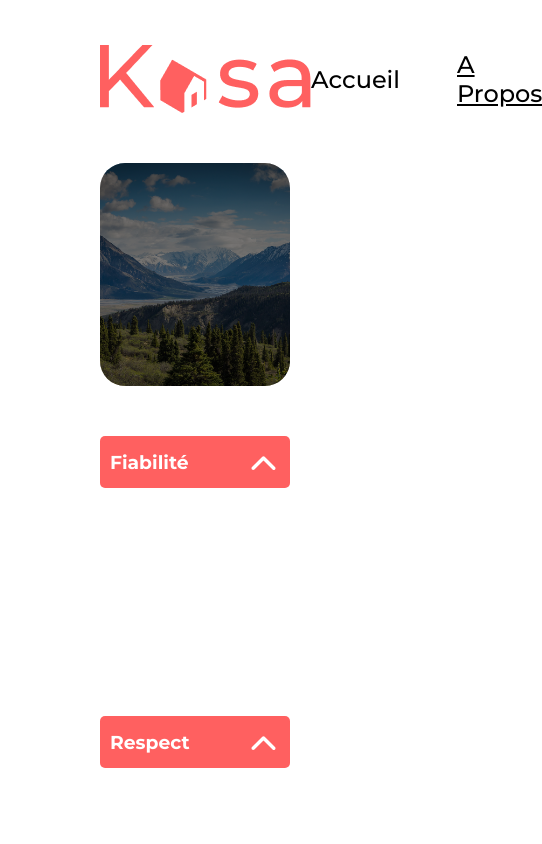
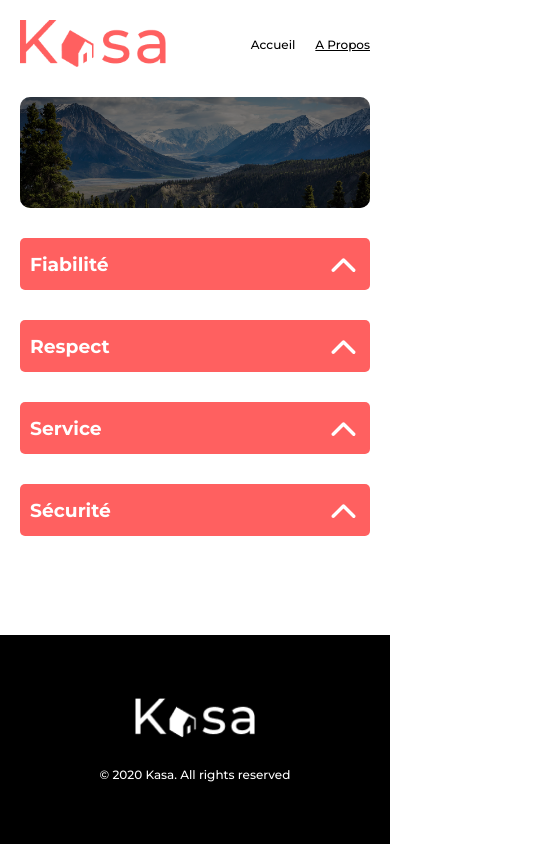
Before and after one commit to Bassary/Kasa, a React (Vite) app: page /about in a window 390 px wide. Shown: the top 844 px of the page, 542 px wide, since content can reach past the window. Built offline with nearby package versions, Linux system fonts and the light colour scheme.

Commit message:
ajout du media query dans main.scss et création de la redirection vers page 404 si logement non disponible

```diff
--- a/src/App.jsx
+++ b/src/App.jsx
@@ -18,6 +18,7 @@ function App() {
       <Route path='/logement/:id' element={<Logements />}></Route>
       <Route path='/about' element={<About />}/>
       <Route path='*' element={<NotFoundPage />}/>
+      <Route path='/error' element={<NotFoundPage />}></Route>
      </Routes>
      <Footer />
     </div>
--- a/src/components/Card.jsx
+++ b/src/components/Card.jsx
@@ -7,8 +7,8 @@ function Card () {
         <div className='card-grid'>
             {Data && Data.map( data => {
                 return (
-                    <Link to={`/logement/${data.id}`}>
-                    <div className='card' id={data.id} key={data.id}>
+                    <Link to={`/logement/${data.id}`} key={data.id}>
+                    <div className='card' id={data.id}>
                         <img className='card__img' src={data.cover} alt='location'/>
                         <h3 className='card__shadow--title'>{data.title}</h3>
                     </div>
--- a/src/components/RatingStar.jsx
+++ b/src/components/RatingStar.jsx
@@ -2,9 +2,9 @@ function RatingStar({note}) {
     const stars =[]
     for (let i = 0; i < 5; i++) {
         if (i < note) {
-            stars.push(<img src="../src/assets/star-active.svg"/>)
+            stars.push(<img key={i} src="../src/assets/star-active.svg" alt="notation"/>)
         } else {
-            stars.push(<img src="../src/assets/star-default.svg"/>)
+            stars.push(<img key={i} src="../src/assets/star-default.svg" alt="notation"/>)
         }
     }
 
--- a/src/components/pages/Logements.jsx
+++ b/src/components/pages/Logements.jsx
@@ -1,8 +1,9 @@
-import { useParams } from 'react-router-dom';
+import { useParams, useNavigate } from 'react-router-dom';
 import Data from '../../back-end-data.json';
 import Carousel from '../Carousel';
 import '../style/Carousel.scss';
 import { useState } from 'react';
+import { useEffect } from 'react';
 import Dropdown from '../Dropdown';
 import RatingStar from '../RatingStar';
 import '../style/Logements.scss'
@@ -10,8 +11,25 @@ import '../style/Carousel.scss'
 
 function Logements() {
     const { id } = useParams();
-    const logement = Data.find((logement) => logement.id === id);
+    const navigate = useNavigate();
+    const [logement, setLogement] = useState(null)
+
+    useEffect(() => {
+        const logement = Data.find((logement) => logement.id === id);
+        if (!logement) {
+            navigate('/error')
+        } else {
+            setLogement(logement)
+        }
+
+    }, [id, navigate]);
+
     const [slide, setSlide] = useState(0);
+
+    if (!logement) {
+        return null;
+    }
+
     const total = logement.pictures.length
 
     const nextSlide = () => {
@@ -48,7 +66,7 @@ function Logements() {
                     </div>
                 </div>
 
-                <div className='section-dropdown'>
+                <div className='row'>
                     <Dropdown title="Description">{logement.description}</Dropdown>
                     <Dropdown title="Équipements">
                         <ul className='list'>{logement.equipments.map((list, index) =>(
--- a/src/components/style/Dropdown.scss
+++ b/src/components/style/Dropdown.scss
@@ -12,14 +12,15 @@
     align-items: center;
 }
 
-.section-dropdown {
+.row {
     display: flex;
     gap: 50px;
+}
+
 
 .dropdown-container {
-
-        @include dropdown-column;
-
+    width: 100%;
+    max-width: 1256px;
 
     .dropdown {
         background-color: $main-color;
@@ -38,7 +39,6 @@
 
             &--open {
                 transform: rotate(-180deg);
-
             }
         }
 
@@ -47,17 +47,16 @@
             opacity: 0;
             transform: translateY(-60px);
             transition: all 0.3s ease-in-out;
+            height: 0px;
 
             &--open {
                 @include dropdown;
                 opacity: 1;
                 transform: translateY(0px);
-                    margin-bottom: 70px;
+                margin-bottom: 20px;
+                height: fit-content;
             }
         }
     }
 
 }
-
-
-}
--- a/src/components/style/main.scss
+++ b/src/components/style/main.scss
@@ -52,16 +52,6 @@ $background-card-color: #F6F6F6;
     background-color: $background-card-color;
 }
 
-@mixin dropdown-column() {
-    margin-bottom: -80px;
-    max-width: 1256px;
-    width: 100%;
-}
-
-@mixin dropdown-row() {
-    width: 50%;
-}
-
 
 // GENERAL **********************
 
@@ -72,3 +62,144 @@ $background-card-color: #F6F6F6;
 li {
     list-style: none;
 }
+
+
+// MEDIA QUERY *************************
+
+@media (max-width: 1030px) {
+
+    .header {
+        margin: 20px 20px 0px 20px;
+
+        img {
+            height: 47px;
+        }
+
+        .navbar {
+            gap: 20px;
+
+            a {
+                font-size: 12px;
+            }
+        }
+    }
+
+    .content {
+        margin: 30px 20px 30px 20px;
+        gap: 30px;
+
+        .banner {
+            height: 111px;
+
+            .banner__img,
+            .banner__shadow--title {
+                height: 111px;
+                border-radius: 10px;
+            }
+        }
+
+        h1 {
+            font-size: 24px;
+            padding: 15px;
+        }
+
+        .card-grid {
+            padding: 0;
+            gap: 20px;
+            background: none;
+        }
+    }
+
+    .carousel {
+        height: 255px;
+
+        .arrow {
+            bottom: 259px;
+
+            &__left,
+            &__right {
+                height: 24px;
+                cursor: none;
+                opacity: 1;
+            }
+        }
+    }
+
+    .section-info {
+        flex-direction: column;
+
+        .title {
+            font-size: 18px !important;
+            margin-bottom: 5px !important;
+        }
+
+        .localisation {
+            font-size: 14px !important;
+            margin-bottom: 15px !important;
+        }
+
+        .tag__style {
+            font-size: 10px !important;
+        }
+
+        .section-host {
+            flex-direction: row-reverse !important;
+            margin-top: 10px;
+            align-items: center !important;
+
+            .host {
+                gap: 5px !important;
+
+                &__profile {
+                    height: 32px !important;
+                    width: 32px !important;
+                }
+
+                &__name {
+                    font-size: 12px !important;
+                }
+
+            }
+
+
+
+            .star {
+                height: 18px;
+                width: 120px !important;
+            }
+        }
+    }
+
+    .row {
+        flex-direction: column;
+        gap: 0px;
+        font-size: 13px;
+
+        .dropdown {
+            padding: 5px;
+        }
+    }
+
+    .not-found-page {
+
+        h1 {
+            font-size: 92px;
+        }
+
+        p {
+            font-size: 18px;
+            margin: 20px;
+            text-align: center;
+        }
+
+        a {
+            font-size: 14px;
+        }
+    }
+
+
+    footer p {
+        font-size: 12px;
+    }
+
+}
```
Lines whose indentation alone changed are shown as unchanged.
